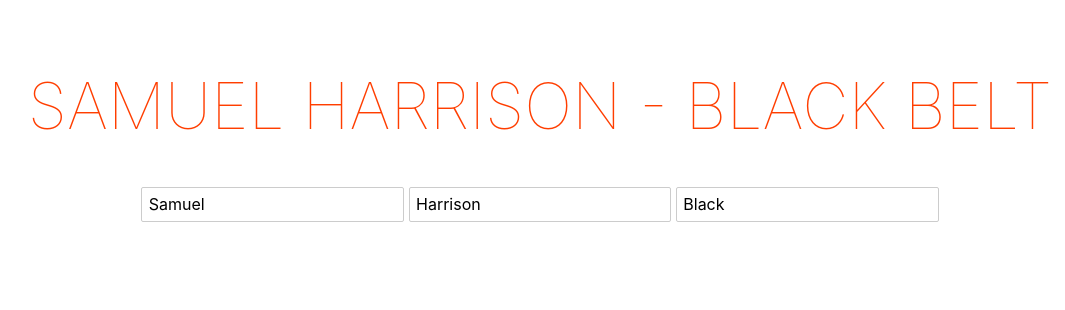
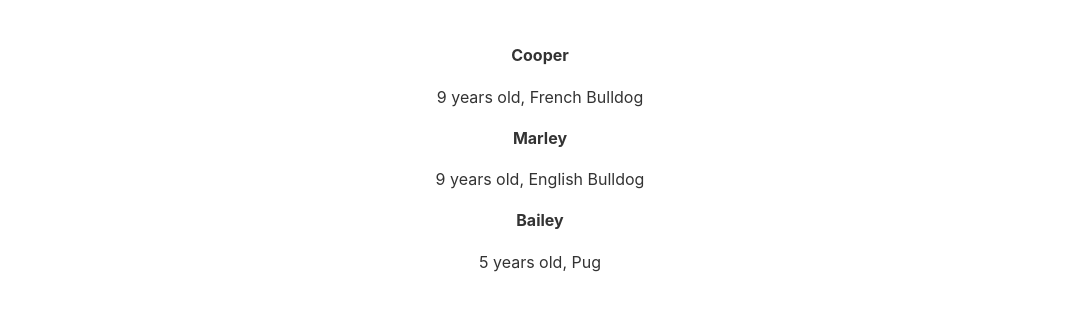
Before and after one commit to SJH-97/svelte, a Svelte app: page / in a window 1280 px wide. Shown: the top 310 px of the page, without its empty margins (100-1165 px from the left). Built offline with nearby package versions, Linux system fonts and the light colour scheme.

Commit message:
using each to loop through array, using else keyword to render a catch block

```diff
--- a/src/App.svelte
+++ b/src/App.svelte
@@ -1,24 +1,19 @@
 <script>
-	 let firstName = "Samuel";
-	 let lastName = "Harrison";
-	 let belt = "Black";
-
-	//  reactive value
-	$:fullName = `${firstName} ${lastName}`;
-
-	// reactive statment
-	$: {
-		console.log(belt, "belt colour");
-		console.log(fullName, "fullname");
-		}
+	let dogs = [
+		// comment out data in array to see else block rendering
+		{name: 'Cooper', age: 9, breed: 'French Bulldog', id: 1},
+		{name: 'Marley', age: 9, breed: 'English Bulldog', id: 2},
+		{name: 'Bailey', age: 5, breed: 'Pug', id: 3}
+	];
 </script>
 
 <main>
-	<h1>{fullName} - {belt} belt</h1>
-	 <!-- Svelte two way binding using bind keyword -->
-	 <input type="text" bind:value={firstName} />
-	 <input type="text" bind:value={lastName} />
-	 <input type="text" bind:value={belt} />
+ {#each dogs as dog (dog.id)}
+	<h4>{dog.name}</h4>
+	<p>{dog.age} years old, {dog.breed}</p>
+ {:else}
+	<p>There are no dogs in the dogs array</p>
+ {/each}
 </main>
 
 <style>
```
